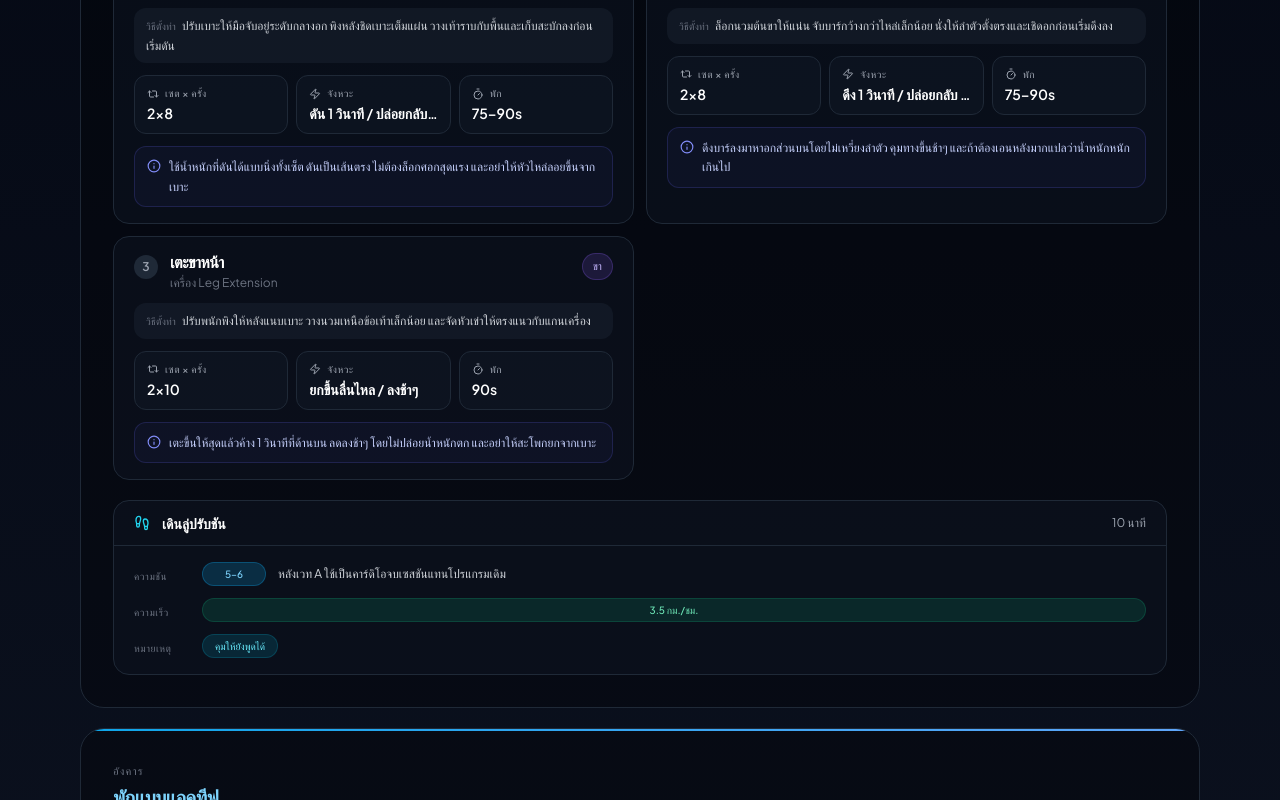
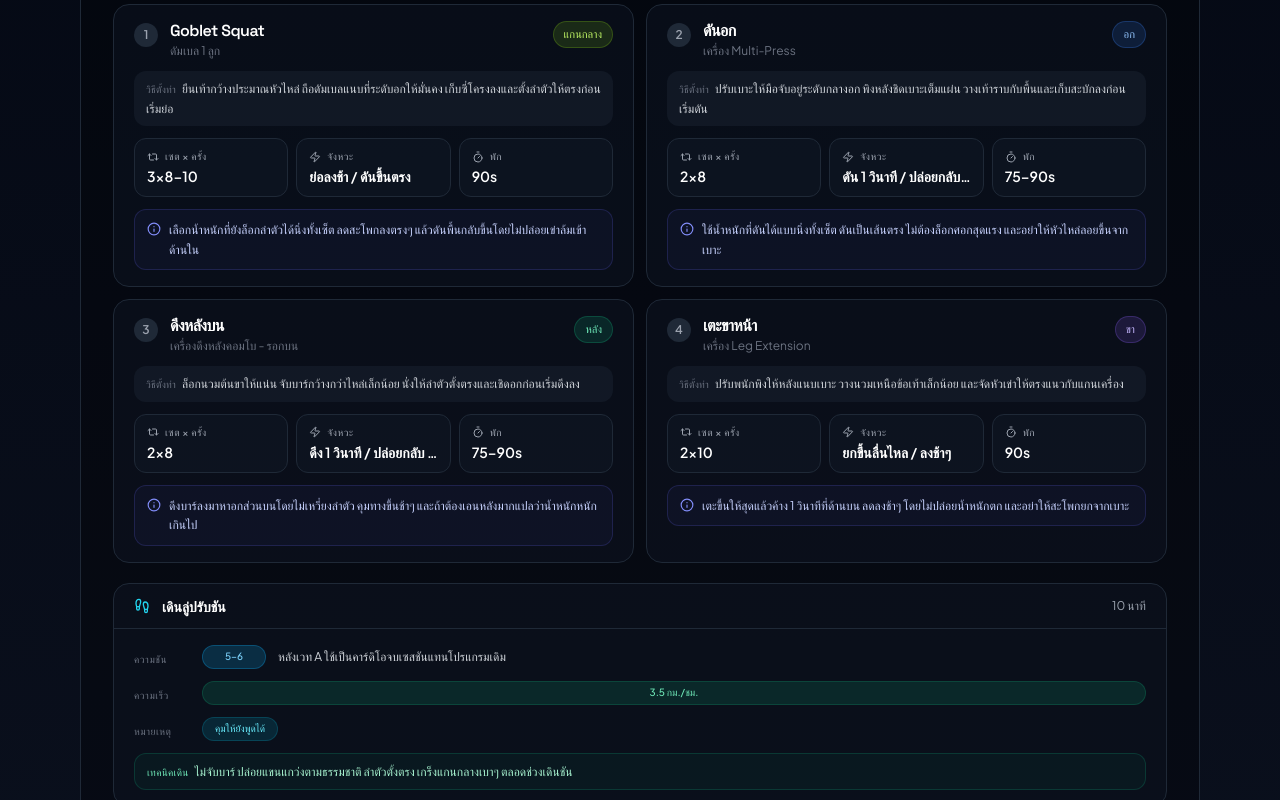
Before and after one commit to kowito/kowito.com, a Next.js app: page /personal-training in a window 1280 px wide. Shown: the part 480-1280 px from the top of the page. Built offline with nearby package versions, Linux system fonts and the light colour scheme.

Commit message:
Refine personal training plan

```diff
--- a/app/personal-training/page.tsx
+++ b/app/personal-training/page.tsx
@@ -28,6 +28,16 @@ type Stretch = {
 // ─── Data ────────────────────────────────────────────────────────────────────
 
 const mondayExercises: Exercise[] = [
+  {
+    name: "Goblet Squat",
+    machine: "ดัมเบล 1 ลูก",
+    setup: "ยืนเท้ากว้างประมาณหัวไหล่ ถือดัมเบลแนบที่ระดับอกให้มั่นคง เก็บซี่โครงลงและตั้งลำตัวให้ตรงก่อนเริ่มย่อ",
+    sets: 3, reps: "8–10",
+    tempo: "ย่อลงช้า / ดันขึ้นตรง",
+    rest: "90s",
+    cue: "เลือกน้ำหนักที่ยังล็อกลำตัวได้นิ่งทั้งเซ็ต ลดสะโพกลงตรงๆ แล้วดันพื้นกลับขึ้นโดยไม่ปล่อยเข่าล้มเข้าด้านใน",
+    muscle: "แกนกลาง",
+  },
   {
     name: "ดันอก",
     machine: "เครื่อง Multi-Press",
@@ -105,6 +115,16 @@ const wednesdayExercises: Exercise[] = [
 
 const fridayExercises: Exercise[] = [
   {
+    name: "Goblet Squat",
+    machine: "ดัมเบล 1 ลูก",
+    setup: "ยืนเท้ากว้างประมาณหัวไหล่ ถือดัมเบลแนบที่ระดับอก เกร็งลำตัวให้แน่นและวางน้ำหนักกลางเท้าก่อนย่อ",
+    sets: 3, reps: "8–10",
+    tempo: "ย่อลงช้า / ดันขึ้นตรง",
+    rest: "90s",
+    cue: "ทำให้คมและนิ่งเหมือนวันจันทร์ แต่ยังเหลือแรงอีก 1–2 ครั้งในแต่ละเซ็ตเพื่อไม่ให้ล้าก่อนจบสัปดาห์",
+    muscle: "แกนกลาง",
+  },
+  {
     name: "ดันอก",
     machine: "เครื่อง Multi-Press",
     setup: "ใช้เบาะระดับอกเหมือนวันจันทร์ ปรับตำแหน่งมือจับให้สอดคล้องกับกลางหน้าอก พิงหลังเต็มแผ่นและคุมไหล่ให้นิ่ง",
@@ -133,6 +153,16 @@ const fridayExercises: Exercise[] = [
     rest: "90s",
     cue: "ทำเหมือนวันจันทร์ แต่ให้เนียนและคุมมากกว่าเดิม ค้างบนสุดสั้นๆ แล้วปล่อยลงช้าๆ โดยไม่ดีดกลับ",
     muscle: "ขา",
+  },
+  {
+    name: "Glute Bridge",
+    machine: "เสื่อ / พื้นราบ",
+    setup: "นอนหงาย ชันเข่า วางเท้าราบกับพื้น กดส้นเท้าเบาๆ แล้วเกร็งก้นก่อนดันสะโพกขึ้น",
+    sets: 3, reps: 15,
+    tempo: "ดันขึ้น / ค้าง 2 วินาที / ลงช้า",
+    rest: "60s",
+    cue: "บีบก้นให้สุดที่จุดบนสุดแล้วค่อยหย่อนลงช้าๆ อย่าแอ่นหลังเกินจำเป็น และเก็บแรงไว้ให้ครบทุกเซ็ต",
+    muscle: "ก้น",
   },
 ]
 
@@ -258,6 +288,7 @@ function TreadmillWalk({
   speed,
   focus,
   note,
+  technique,
 }: {
   title: string
   minutes: string
@@ -265,6 +296,7 @@ function TreadmillWalk({
   speed: string
   focus: string
   note: string
+  technique?: string
 }) {
   return (
     <div className="rounded-2xl border border-gray-800 bg-gray-900/40 overflow-hidden">
@@ -302,6 +334,15 @@ function TreadmillWalk({
             <span className="text-[10px] text-cyan-300 font-medium">{note}</span>
           </div>
         </div>
+
+        {technique ? (
+          <div className="rounded-xl border border-emerald-500/20 bg-emerald-500/5 px-3 py-2 text-xs text-emerald-200 leading-relaxed">
+            <span className="text-emerald-300 font-medium uppercase tracking-wide text-[10px] mr-1.5">
+              เทคนิคเดิน
+            </span>
+            {technique}
+          </div>
+        ) : null}
       </div>
     </div>
   )
@@ -441,7 +482,7 @@ export default function PersonalTrainingPage() {
           ))}
           <div className="ml-auto rounded-xl border border-gray-800 bg-gray-900/60 px-4 py-2.5 text-xs text-gray-400 shrink-0">
             <span className="font-medium text-white block mb-0.5">ลำดับเริ่มต้น</span>
-            วันจันทร์/ศุกร์ ใช้ Multi-Press + เคเบิล + Leg Extension, วันพุธเพิ่มเครื่องเคเบิลรอกล่างและไหล่
+            วันจันทร์/ศุกร์ เริ่มด้วย Goblet Squat แล้วค่อยต่อ Multi-Press + เคเบิล + Leg Extension, วันพุธเพิ่มเครื่องเคเบิลรอกล่างและไหล่
             &rarr; เดินคาร์ดิโอ &rarr; กลับบ้าน
           </div>
         </div>
@@ -459,6 +500,7 @@ export default function PersonalTrainingPage() {
               speed="3.5 กม./ชม."
               focus="หลังเวท A ใช้เป็นคาร์ดิโอจบเซสชันแทนโปรแกรมเดิม"
               note="คุมให้ยังพูดได้"
+              technique="ไม่จับบาร์ ปล่อยแขนแกว่งตามธรรมชาติ ลำตัวตั้งตรง เกร็งแกนกลางเบาๆ ตลอดช่วงเดินชัน"
             />
           </DayCard>
 
@@ -485,6 +527,7 @@ export default function PersonalTrainingPage() {
               speed="3.8 กม./ชม."
               focus="คุมลมหายใจทางจมูกและเดินต่อเนื่องหลังเวท B"
               note="โซนเบิร์นไขมัน"
+              technique="ไม่จับบาร์เช่นกัน คุมลำตัวนิ่งและหายใจเป็นจังหวะ ฝึกแขม่วท้องเบาๆ เป็นระยะเพื่อพยุงแกนกลาง"
             />
           </DayCard>
 
@@ -514,6 +557,7 @@ export default function PersonalTrainingPage() {
               speed="3.5 กม./ชม."
               focus="เดินเบาๆ คลายขาหลังจบเวท C"
               note="แทนโปรแกรมเดิม"
+              technique="คงท่ายืนตรง ไม่เกาะบาร์ และขยับสะโพกกับเข่าให้ทำงานพร้อมกันเพื่อรับน้ำหนักตัวเต็มช่วง"
             />
           </DayCard>
 
```
